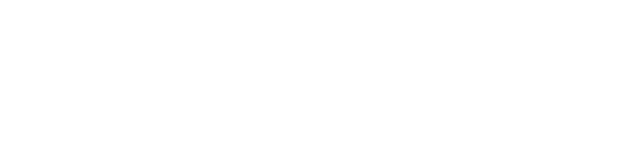
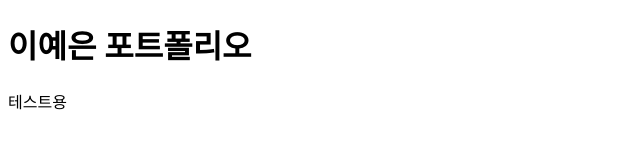
Before and after one commit to yeaun12/yeaun12.github.io, a plain HTML site: page index.html in a window 1280 px wide. Shown: the whole page, without its empty margins (0-640 px from the left). Drawn offline with Linux system fonts and the light colour scheme.

Commit message:
Update index.html
포트폴리오 테스트용

```diff
--- a/index.html
+++ b/index.html
@@ -1,3 +1,11 @@
-<html>
-<head><title>2022_study</title><head>
+<!DOCTYPE html>
+<html lang="ko">
+<head>
+  <meta charset="UTF-8">
+  <title>2022_study</title>
+</head>
+<body>
+  <h1>이예은 포트폴리오</h1>
+  <p>테스트용</p>
+</body>
 </html>
```
